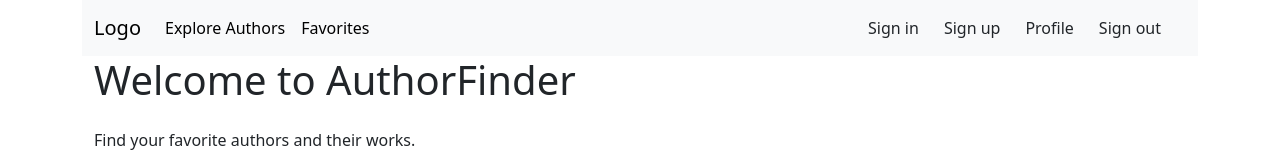
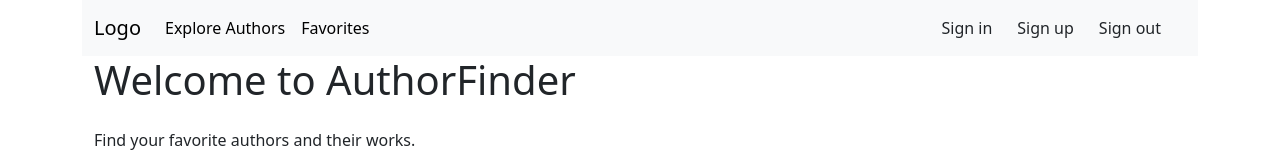
Before and after one commit to AngeloAlcaraz/ust-training-author-finder, a React (Vite) app in the folder authorfinder-app/frontend/: page / in a window 1280 px wide. Shown: the top 160 px of the page. Built offline with nearby package versions, Linux system fonts and the light colour scheme.

Commit message:
frontend - hide profile link

```diff
--- a/authorfinder-app/frontend/src/App.tsx
+++ b/authorfinder-app/frontend/src/App.tsx
@@ -87,7 +87,7 @@ function App() {
                     <ul className="dropdown-menu">
                       <li><NavLink to="/register" className="nav-link active">Sign up</NavLink></li>
                       <li><NavLink to="/login" className="nav-link active">Sign in</NavLink></li>
-                      <li><NavLink to="/profile" className="nav-link active">Profile</NavLink></li>
+                      {/* <li><NavLink to="/profile" className="nav-link active">Profile</NavLink></li> */}
                       <li><NavLink to="/login" onClick={logout} className="nav-link active">Sign out</NavLink></li>
                     </ul>
                   </li>
@@ -101,7 +101,7 @@ function App() {
                 <NavLink to="/login" className="nav-link active">Sign in</NavLink>
                 <NavLink to="/register" className="nav-link active">Sign up</NavLink>
 
-                <NavLink to="/profile" className="nav-link active">Profile</NavLink>
+                {/* <NavLink to="/profile" className="nav-link active">Profile</NavLink> */}
                 <NavLink to="/login" onClick={logout} className="nav-link active">Sign out</NavLink>
               </div>
             )}
@@ -113,13 +113,13 @@ function App() {
       <div className='container'>
         <Routes>
           <Route path="/" element={<HomePage />} />
-          <Route path="/index.html" element={<h1>Welcome to Author Finder</h1>} />
+          <Route path="/index.html" element={<HomePage />} />
           <Route path="/authors" element={<AuthorsPage onAddFavorite={handleAddFavorite} />} />
           <Route path="/authors/:authorId" element={<AuthorPage onAddFavorite={handleAddFavorite} />} />
           <Route path="/favorites" element={<h1>My Favorites</h1>} />
           <Route path="/register" element={<RegisterPage onLoginError={handleLoginError} onLoginSuccess={handleLoginSuccess} />} />
           <Route path="/login" element={<LoginPage onLoginError={handleLoginError} onLoginSuccess={handleLoginSuccess} />} />
-          <Route path="/profile" element={<h1>User Profile</h1>} />
+          {/* <Route path="/profile" element={<h1>User Profile</h1>} /> */}
           <Route path="*" element={<h1>404 Not Found</h1>} />
         </Routes>
 
--- a/authorfinder-app/frontend/src/main.tsx
+++ b/authorfinder-app/frontend/src/main.tsx
@@ -9,10 +9,8 @@ import { BrowserRouter } from 'react-router-dom'
 
 createRoot(document.getElementById('root')!).render(
   <StrictMode>
-    {/* <div className='container'> */}
     <BrowserRouter>
       <App />
     </BrowserRouter>
-    {/* </div> */}
   </StrictMode>,
 )
```
